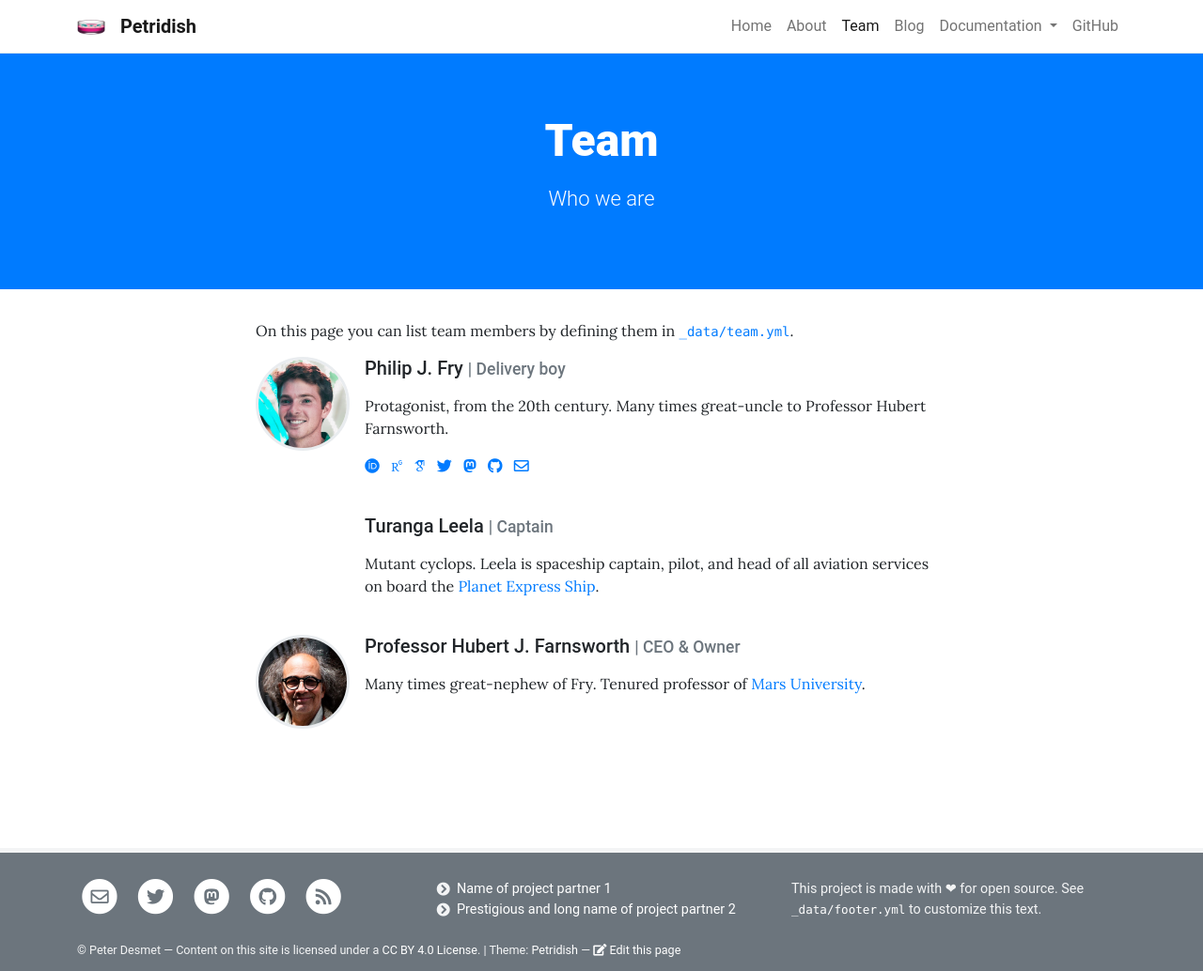
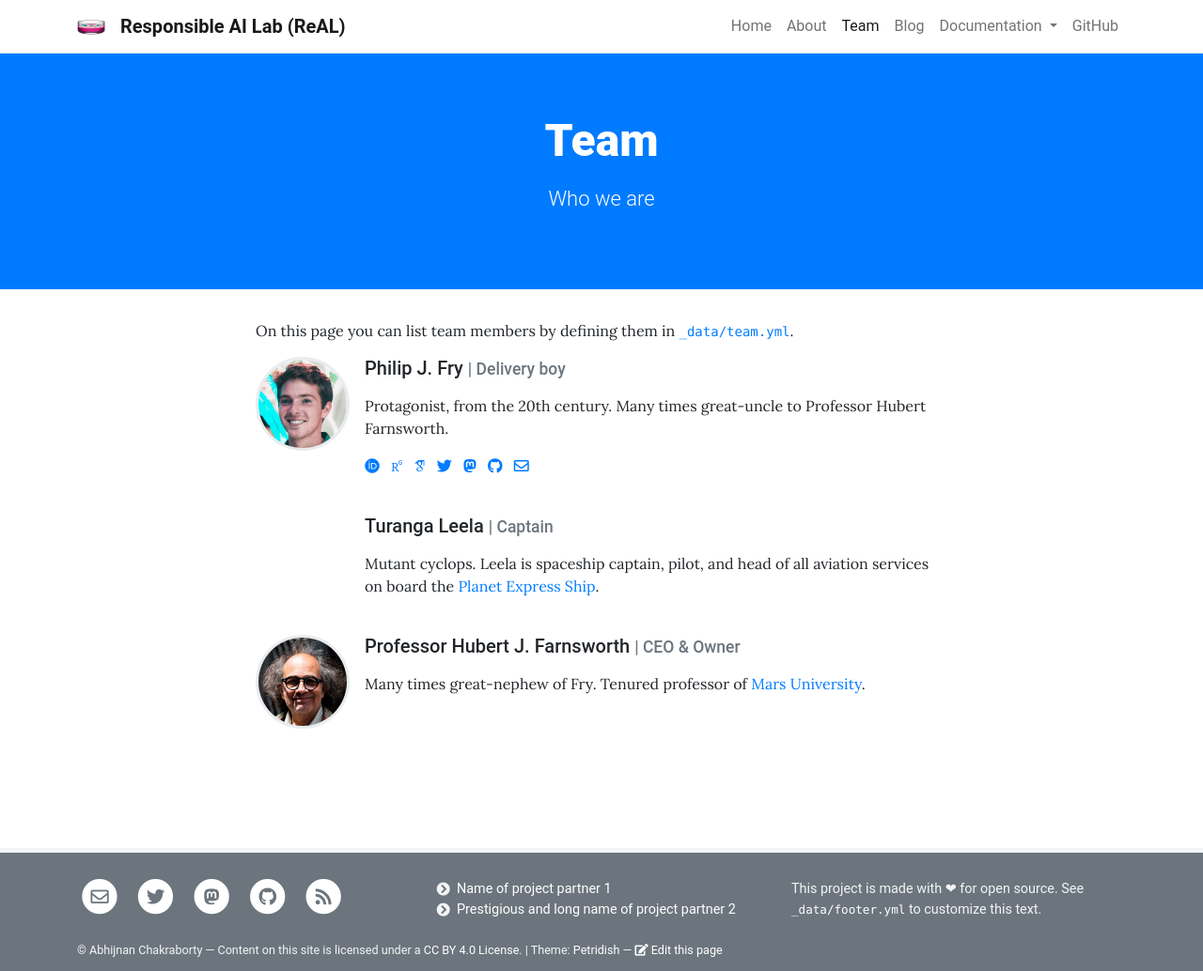
Before and after one commit to abhijnanc/ResponsibleAILab, a Jekyll site: the page built from pages/team.md, in a window 1280 px wide. Shown: the whole page at 94% size. Built offline with Jekyll 4.4.1, drawn with Linux system fonts in a browser that asks for light colours; some web fonts are replaced.

Commit message:
Update _config.yml

```diff
--- a/_config.yml
+++ b/_config.yml
@@ -1,7 +1,7 @@
 # SITE SETTINGS
-title: Petridish                        # Title in top navigation bar (navbar) and <head>
-author: Peter Desmet                    # Used for copyright statement in footer
-baseurl: "/petridish"                   # Only required if your site is in a directory e.g. https://username.github.io/sitename
+title: Responsible AI Lab (ReAL)        # Title in top navigation bar (navbar) and <head>
+author: Abhijnan Chakraborty            # Used for copyright statement in footer
+baseurl: "/ResponsibleAILab"            # Only required if your site is in a directory e.g. https://username.github.io/sitename
                                         # which has url: "https://username.github.io" (no slash) and baseurl: "/sitename" (leading slash)
                                         # A baseurl affects internal links, see http://peterdesmet.github.io/petridish/markdown/#links
 
```
